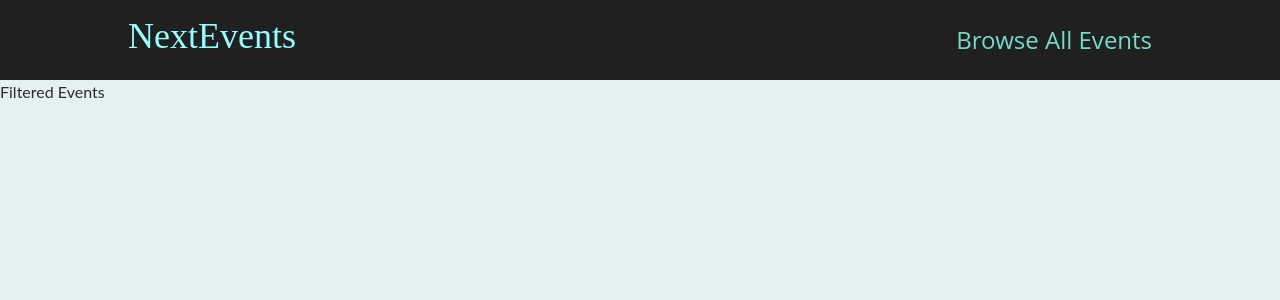
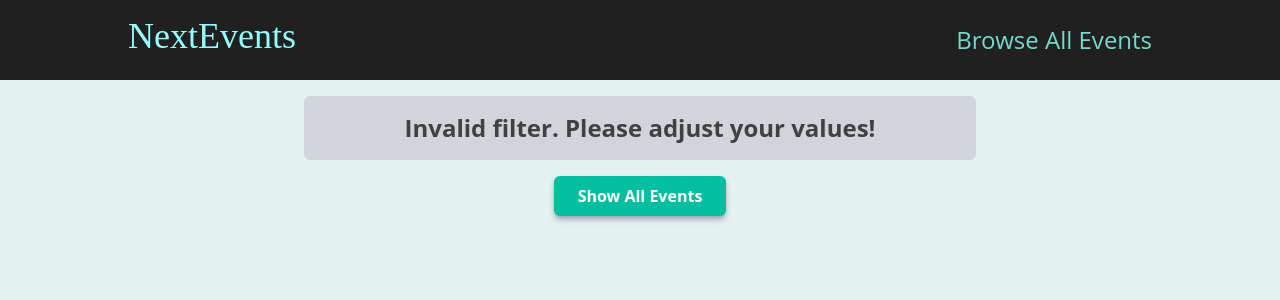
Before and after one commit to rajput-hemant/next-events, a Next.js app: page /events in a window 1280 px wide. Shown: the top 300 px of the page. Built offline with nearby package versions, Linux system fonts and the light colour scheme.

Commit message:
enabled filtering, added result-title & error-alert components some other ui improvements
Signed-off-by: rajput-hemant <hemant.rajput_cs20@gla.ac.in>

```diff
--- /dev/null
+++ b/components/events/results-title.js
@@ -0,0 +1,17 @@
+import Button from "../ui/button";
+
+const ResultsTitle = ({ date }) => {
+	const formattedDate = new Date(date).toLocaleDateString("en-US", {
+		month: "long",
+		year: "numeric",
+	});
+
+	return (
+		<section className="mx-auto my-8 w-[90%] text-center">
+			<h1>Events in {formattedDate}</h1>
+			<Button link="/events">Show all events</Button>
+		</section>
+	);
+};
+
+export default ResultsTitle;
--- a/components/layout/main-header.js
+++ b/components/layout/main-header.js
@@ -15,7 +15,7 @@ const MainHeader = () => {
 				<ul>
 					<li>
 						<Link
-							href="events"
+							href="/events"
 							className="no-underline text-[#74dacc] text-base md:text-2xl"
 						>
 							Browse All Events
--- /dev/null
+++ b/components/ui/error-alert.js
@@ -0,0 +1,9 @@
+const ErrorAlert = ({ children }) => {
+	return (
+		<div className="mx-auto my-4 px-8 py-4 w-[90%] max-w-2xl bg-gray-300 font-bold text-2xl text-center rounded-md">
+			{children}
+		</div>
+	);
+};
+
+export default ErrorAlert;
--- a/pages/events/[...slug].js
+++ b/pages/events/[...slug].js
@@ -1,8 +1,67 @@
+import { useRouter } from "next/router";
+
+import Button from "../../components/ui/button";
+import { getFilteredEvents } from "../../dummy-data";
+import ErrorAlert from "../../components/ui/error-alert";
+import EventList from "../../components/events/event-list";
+import ResultsTitle from "../../components/events/results-title";
+
 const FilteredEvents = () => {
+	const router = useRouter();
+	const filterData = router.query.slug;
+
+	if (!filterData) {
+		return <p className="center">Loading...</p>;
+	}
+
+	const year = +filterData[0];
+	const month = +filterData[1];
+
+	if (
+		isNaN(year) ||
+		isNaN(month) ||
+		year > 2030 ||
+		year < 2021 ||
+		month < 1 ||
+		month > 12
+	) {
+		return (
+			<>
+				<ErrorAlert>
+					<p>Invalid filter. Please adjust your values!</p>
+				</ErrorAlert>
+				<div className="center">
+					<Button link="/events">Show All Events</Button>
+				</div>
+			</>
+		);
+	}
+
+	const filteredEvents = getFilteredEvents({
+		year,
+		month,
+	});
+
+	if (!filteredEvents || filteredEvents.length === 0) {
+		return (
+			<>
+				<ErrorAlert>
+					<p>No events found for the chosen filter!</p>
+				</ErrorAlert>
+				<div className="center">
+					<Button link="/events">Show All Events</Button>
+				</div>
+			</>
+		);
+	}
+
+	const date = new Date(year, month - 1);
+
 	return (
-		<div>
-			<h1>Filtered Events</h1>
-		</div>
+		<>
+			<ResultsTitle date={date} />
+			<EventList items={filteredEvents} />
+		</>
 	);
 };
 
--- a/pages/events/[eventId].js
+++ b/pages/events/[eventId].js
@@ -1,9 +1,10 @@
 import { useRouter } from "next/router";
 
 import { getEventById } from "../../dummy-data";
+import ErrorAlert from "../../components/ui/error-alert";
 import EventSummary from "../../components/event-detail/event-summary";
+import EventContent from "../../components/event-detail/event-content";
 import EventLogistics from "../../components/event-detail/event-logistics";
-import EventContent from "../../components/event-detail/event-content";
 
 const EventDetailPage = () => {
 	const router = useRouter();
@@ -12,7 +13,11 @@ const EventDetailPage = () => {
 	const event = getEventById(eventId);
 
 	if (!event) {
-		return <p>No Event Found</p>;
+		return (
+			<ErrorAlert>
+				<p>No Event Found</p>;
+			</ErrorAlert>
+		);
 	}
 
 	return (
```
